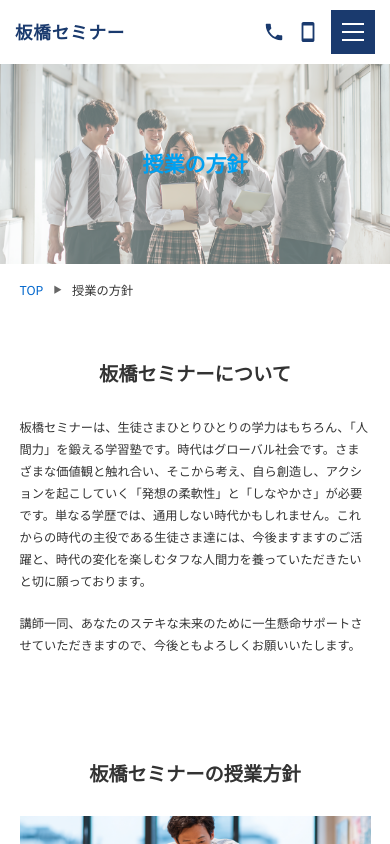
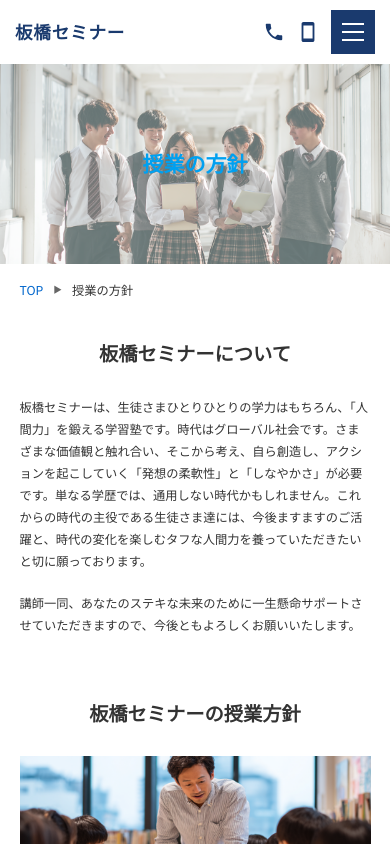
Before and after one commit to jime0083/cramSchoolPort, a Vue app: page /#/policy in a window 390 px wide. Shown: the top 844 px of the page. Built offline with nearby package versions, Linux system fonts and the light colour scheme.

Commit message:
レスポンシブ時のsectionパディングを20pxに変更
Co-Authored-By: Claude Opus 4.5 <noreply@anthropic.com>

```diff
--- a/src/views/PolicyPage.vue
+++ b/src/views/PolicyPage.vue
@@ -395,7 +395,7 @@ import classImg from '@/assets/images/クラス分けを実施画像.png'
   }
 
   .section {
-    padding: 40px 0;
+    padding: 20px 0;
   }
 
   .section-title {
--- a/src/views/TopPage.vue
+++ b/src/views/TopPage.vue
@@ -884,7 +884,7 @@ import banner3 from "@/assets/images/banner3 1.png";
   }
 
   .section {
-    padding: 40px 0;
+    padding: 20px 0;
   }
 
   .section-title {
```
Also changed, not shown: 13 other files (tests, documents, lock files or other folders).
